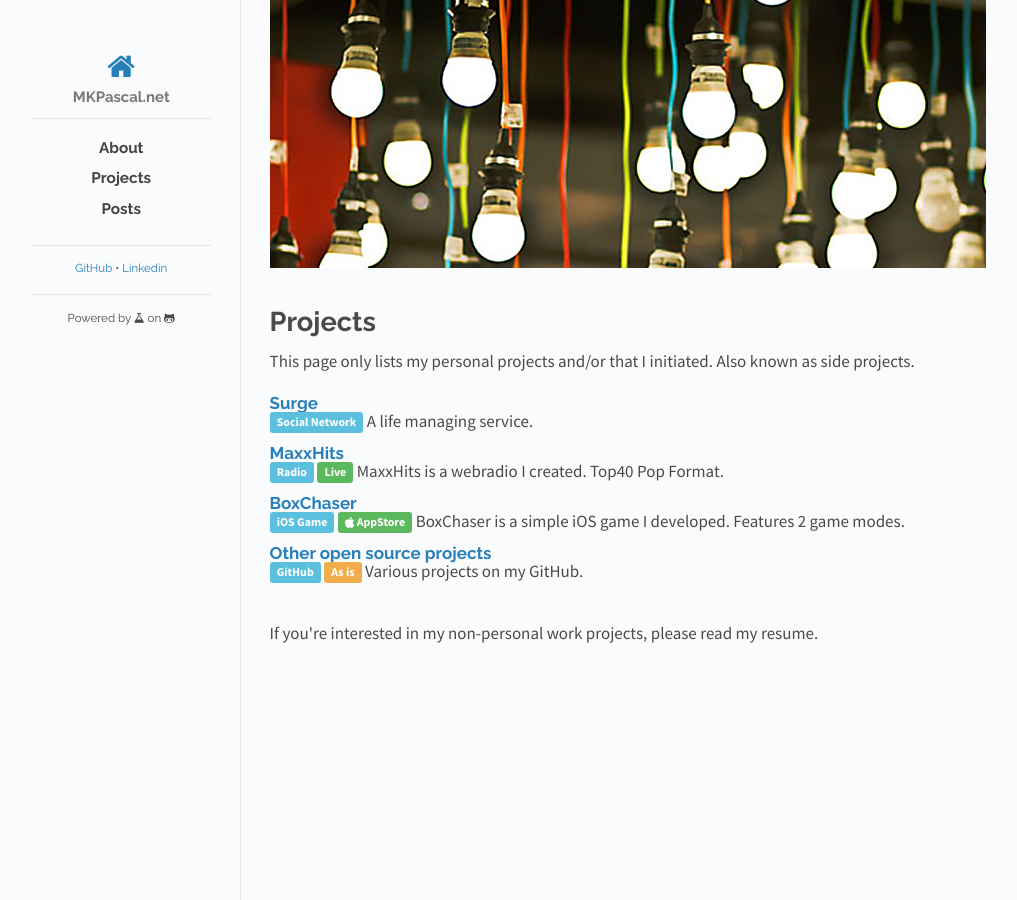
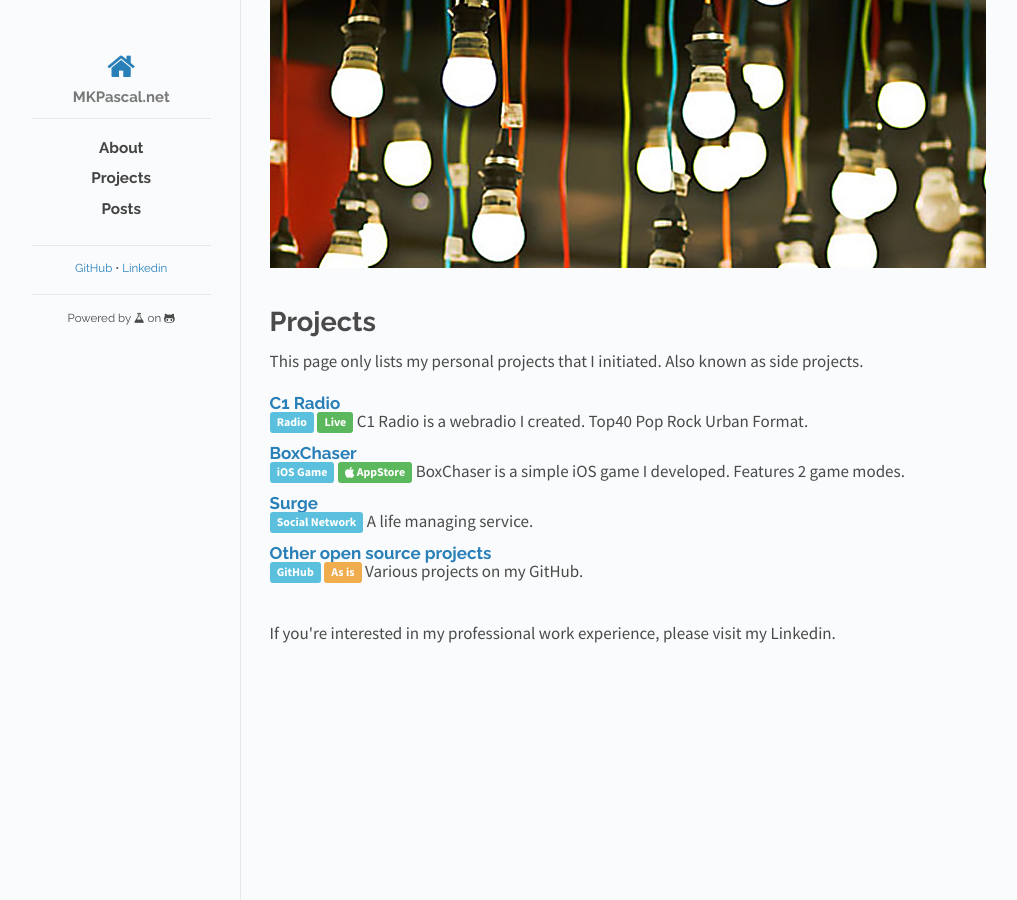
Before and after one commit to mkpascal/mkpascal.github.io, a Jekyll site: the page built from projects.html, in a window 1280 px wide. Shown: the whole page, without its empty margins (118-1135 px from the left). Built offline with Jekyll 4.4.1, drawn with Linux system fonts in a browser that asks for light colours; nearby versions of some CDN libraries.

Commit message:
Update projects.html

```diff
--- a/projects.html
+++ b/projects.html
@@ -15,22 +15,15 @@ permalink: /projects/
 
 <h1 class="posts-h1">Projects</h1>
 
-<p>This page only lists my personal projects and/or that I initiated. Also known as side projects.</p>
+<p>This page only lists my personal projects that I initiated. Also known as side projects.</p>
 
 
   <ul class="no-bullet posts-ul projects-block">
 
     <li class="post-link">
-      <a class="post-title" href="http://www.surge.life">
-        Surge
-        <span class="post-content"><i class="label label-info">Social Network</i> A life managing service.</span>
-      </a>
-    </li>
-
-    <li class="post-link">
-      <a class="post-title" href="http://www.maxxhits.us">
-        MaxxHits
-        <span class="post-content"><i class="label label-info">Radio</i> <i class="label label-success">Live</i> MaxxHits is a webradio I created. Top40 Pop Format.</span>
+      <a class="post-title" href="https://www.c1radio.net">
+        C1 Radio
+        <span class="post-content"><i class="label label-info">Radio</i> <i class="label label-success">Live</i> C1 Radio is a webradio I created. Top40 Pop Rock Urban Format.</span>
       </a>
     </li>
 
@@ -38,6 +31,13 @@ permalink: /projects/
       <a class="post-title" href="/2014/12/05/boxchaser-is-out.html">
         BoxChaser
         <span class="post-content"><i class="label label-info">iOS Game</i> <i class="label label-success"><i class="fa fa-apple"></i> AppStore</i> BoxChaser is a simple iOS game I developed. Features 2 game modes.</span>
+      </a>
+    </li>
+
+    <li class="post-link">
+      <a class="post-title" href="http://www.surge.life">
+        Surge
+        <span class="post-content"><i class="label label-info">Social Network</i> A life managing service.</span>
       </a>
     </li>
 
@@ -50,6 +50,6 @@ permalink: /projects/
 
   </ul>
 
-<p>If you're interested in my non-personal work projects, please read my resume.</p>
+<p>If you're interested in my professional work experience, please visit my Linkedin.</p>
 
 </div>
```
